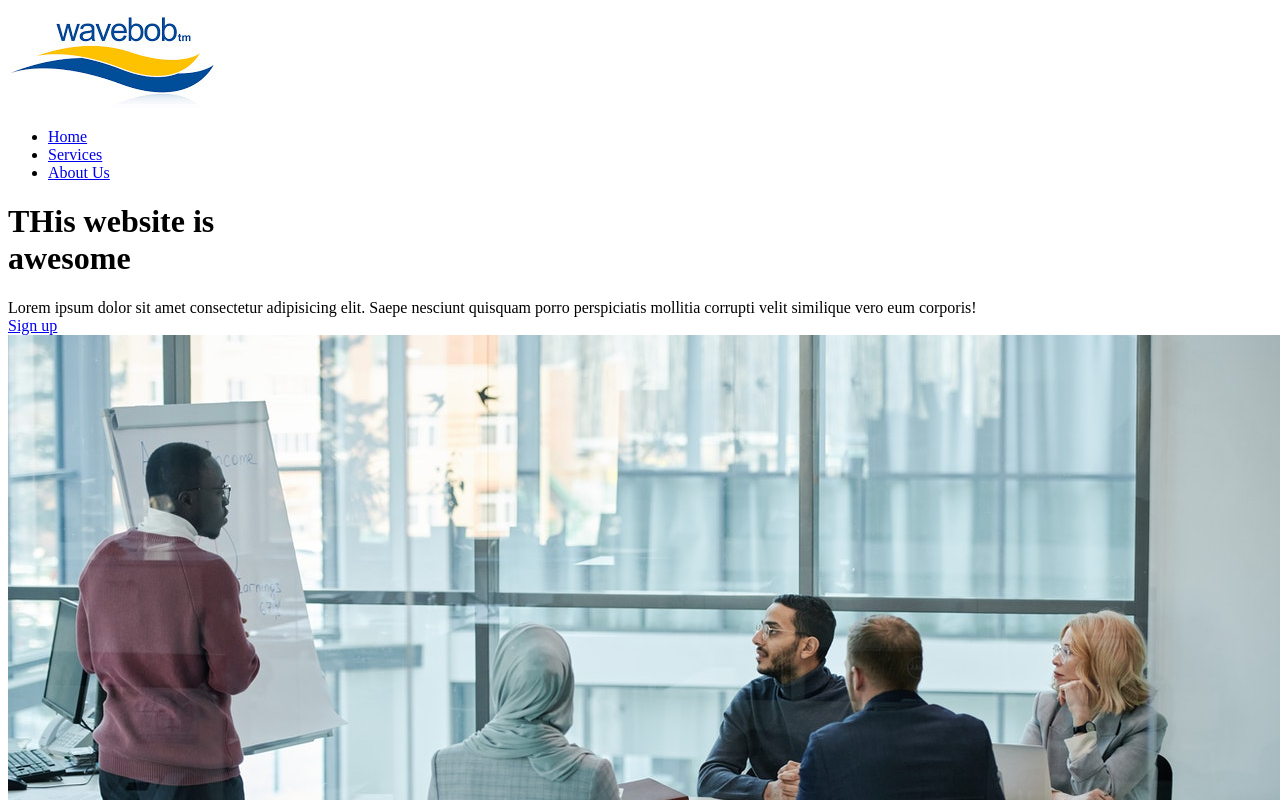
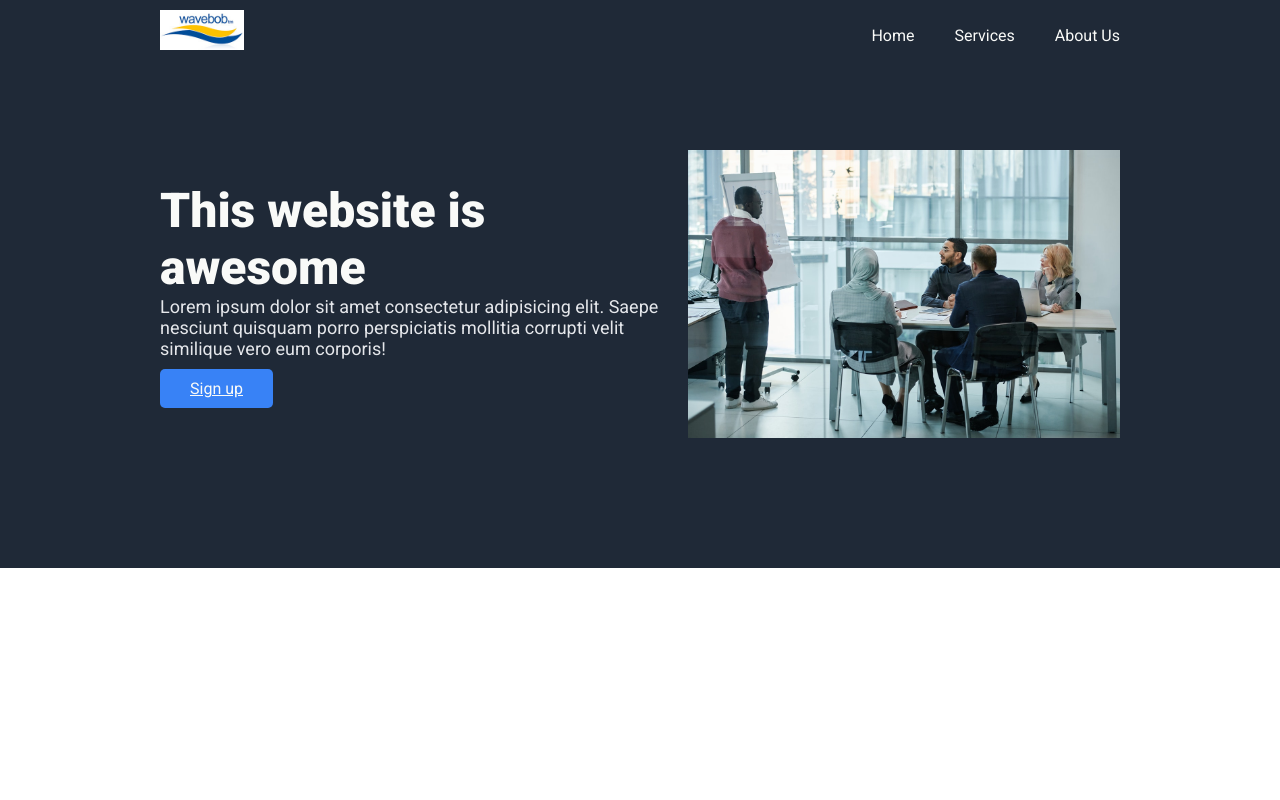
Before and after one commit to kkolade/landing-page, a plain HTML site: page index.html in a window 1280 px wide. Shown: the top 800 px of the page. Drawn offline with Linux system fonts and the light colour scheme.

Commit message:
header section finnished

```diff
--- a/css/styles.css
+++ b/css/styles.css
@@ -0,0 +1,87 @@
+* {
+  box-sizing: border-box;
+}
+:root {
+}
+
+body {
+  font-family: "Roboto", Arial, Helvetica, sans-serif;
+  margin: 0;
+  padding: 0;
+}
+
+.content-width {
+  width: 960px;
+  margin-left: auto;
+  margin-right: auto;
+}
+.main-header {
+  background-color: #1f2937;
+}
+
+.main-header__container {
+  /* display: flex; */
+  /* height: 80vh; */
+  padding-bottom: 30px;
+}
+
+.main-header__nav-container {
+  padding-top: 10px;
+  margin-bottom: 100px;
+  height: 50px;
+  display: flex;
+  justify-content: space-between;
+}
+
+.logo {
+  height: 100%;
+}
+
+.main-header__nav-container__list {
+  display: flex;
+  list-style: none;
+}
+
+.main-header__nav-container__list-item {
+  padding-left: 40px;
+}
+
+.main-header__nav-container__link {
+  text-decoration: none;
+  color: #f9faf8;
+}
+
+.main-header__content-container {
+  display: flex;
+  margin-bottom: 100px;
+}
+
+.main-header__content-container__headline,
+.main-header__content-container__header-image {
+  flex: 1;
+  gap: 20px;
+}
+
+.main-header__content-container__headline {
+  font-weight: 900;
+  font-size: 48px;
+  color: #f9faf8;
+  margin-bottom: 0;
+}
+
+.main-header__content-container__subtitle {
+  color: #e5e7eb;
+  font-size: 18px;
+  margin-bottom: 20px;
+}
+
+.main-header__content-container__header-image {
+  width: 45%;
+}
+
+.main-header__content-container__cta {
+  color: #f9faf8;
+  background-color: #3882f6;
+  padding: 10px 30px;
+  border-radius: 5px;
+}
--- a/index.html
+++ b/index.html
@@ -5,39 +5,46 @@
     <meta http-equiv="X-UA-Compatible" content="IE=edge" />
     <meta name="viewport" content="width=device-width, initial-scale=1.0" />
     <title>Landing Page</title>
+    <link rel="preconnect" href="https://fonts.googleapis.com" />
+    <link rel="preconnect" href="https://fonts.gstatic.com" crossorigin />
+    <link
+      href="https://fonts.googleapis.com/css2?family=Roboto:ital,wght@0,400;0,900;1,100&display=swap"
+      rel="stylesheet"
+    />
     <link rel="stylesheet" href="css/styles.css" />
   </head>
   <body>
     <header class="main-header">
-      <div class="main-header__container">
+      <div class="main-header__container content-width">
         <div class="main-header__nav-container">
-          <img src="images/logo.jpg" alt="wavebob logo" />
+          <a href=""
+            ><img class="logo" src="images/logo.jpg" alt="wavebob logo"
+          /></a>
           <nav class="main-header__nav">
             <ul class="main-header__nav-container__list">
               <li class="main-header__nav-container__list-item">
-                <a href="#">Home</a>
+                <a class="main-header__nav-container__link href="#">Home</a>
               </li>
               <li class="main-header__nav-container__list-item">
-                <a href="#">Services</a>
+                <a class="main-header__nav-container__link href="#">Services</a>
               </li>
               <li class="main-header__nav-container__list-item">
-                <a href="#">About Us</a>
+                <a class="main-header__nav-container__link" href="#">About Us</a>
               </li>
             </ul>
           </nav>
+        </div>
         <div class="main-header__content-container">
           <div class="main-header__content-container__text-content">
-              <div class="main-header__content-container__headline">
-                <h1>THis website is <br />awesome</h1>
-              </div>
+            <h1 class="main-header__content-container__headline">
+              This website is <br />awesome</h1>
+
             <div class="main-header__content-container__subtitle">
               Lorem ipsum dolor sit amet consectetur adipisicing elit. Saepe
               nesciunt quisquam porro perspiciatis mollitia corrupti velit
               similique vero eum corporis!
             </div>
-              <a href="#" class="main-header__content-container__link"
-                >Sign up</a
-              >
+            <a href="#" class="main-header__content-container__cta">Sign up</a>
           </div>
           <img
             src="images/office.jpg"
@@ -46,7 +53,6 @@
           />
         </div>
       </div>
-      </div>
     </header>
   </body>
 </html>
```
Lines whose indentation alone changed are shown as unchanged.
